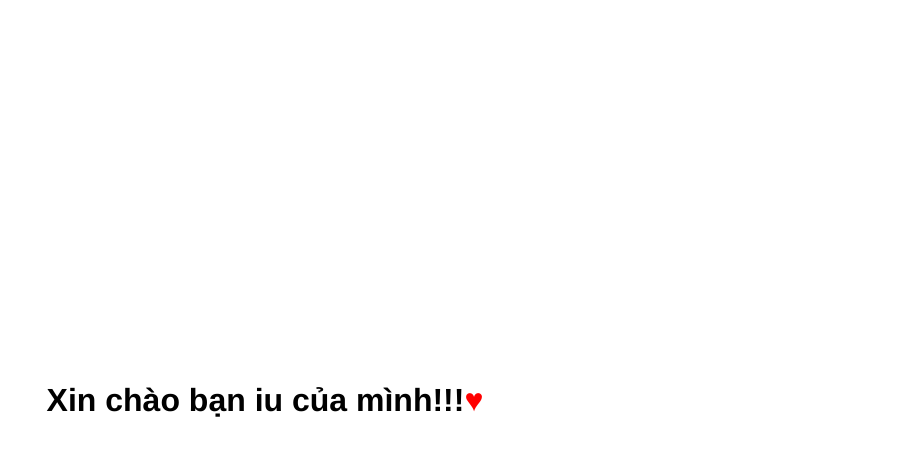
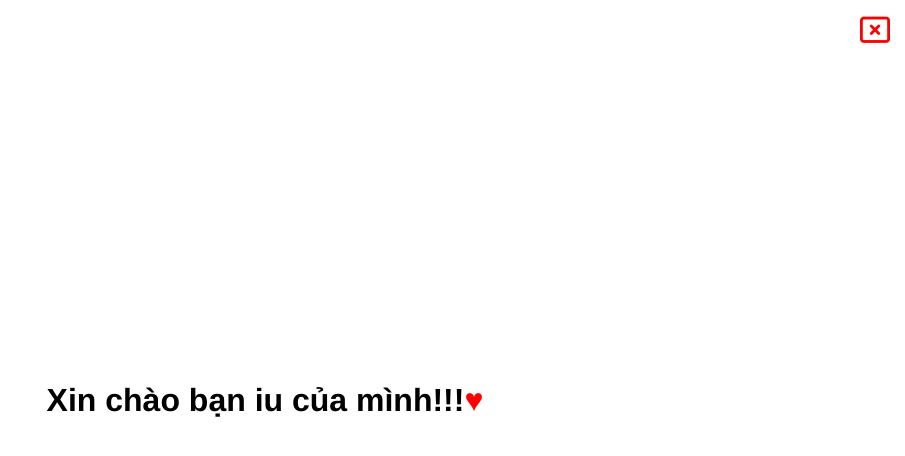
Before and after one commit to mylove3010/mylove3010.github.io, a React (Create React App) app: page / in a window 1280 px wide. Shown: the top 456 px of the page, without its empty margins (375-1280 px from the left). Built offline with nearby package versions, Linux system fonts and the light colour scheme.

Commit message:
update icon font5awsome

```diff
--- a/package.json
+++ b/package.json
@@ -4,6 +4,7 @@
   "private": true,
   "homepage": "https://mylove3010.github.io",
   "dependencies": {
+    "@fortawesome/fontawesome-free": "^6.4.0",
     "@fortawesome/react-fontawesome": "^0.2.0",
     "@testing-library/jest-dom": "^5.16.5",
     "@testing-library/react": "^13.4.0",
--- a/src/App.css
+++ b/src/App.css
@@ -45,7 +45,19 @@
   position: fixed;
   top: 0;
   right: 0;
-  width: auto;
-  height: auto;
-
+  width: 40px;
+  height: 40px;
+  justify-content: center;
+  align-items: center;
+  display: flex;
+  background-color: white;
+  box-shadow: none;
+  border-radius: 5px;
+  color: red;
+  margin: 10px;
 }
+.btn-reset:hover {
+  background: red !important;
+  color: white;
+  padding: 20px;
+}
--- a/src/App.js
+++ b/src/App.js
@@ -1,4 +1,5 @@
 /* eslint-disable */
+import '@fortawesome/fontawesome-free/css/all.css';
 import { useEffect, useState, useRef } from "react";
 import "./App.css";
 import LoveDice from "./component/LoveDice";
@@ -79,7 +80,7 @@ function App() {
   // style={whatScreen === "0" ? { paddingTop: "calc(50vh - 92px)" } : {}}
   >
     <button type="button" className="btn btn-primary btn-lg btn-block btn-reset">
-      <i className="fa-solid fa-user"></i>
+      <i class="fa-regular fa-rectangle-xmark icon-reset"></i>
     </button>
     {whatScreen === "0" && template0()}
     {whatScreen === "1" && template1()}
```
Also changed, not shown: 1 other file (tests, documents, lock files or other folders).
